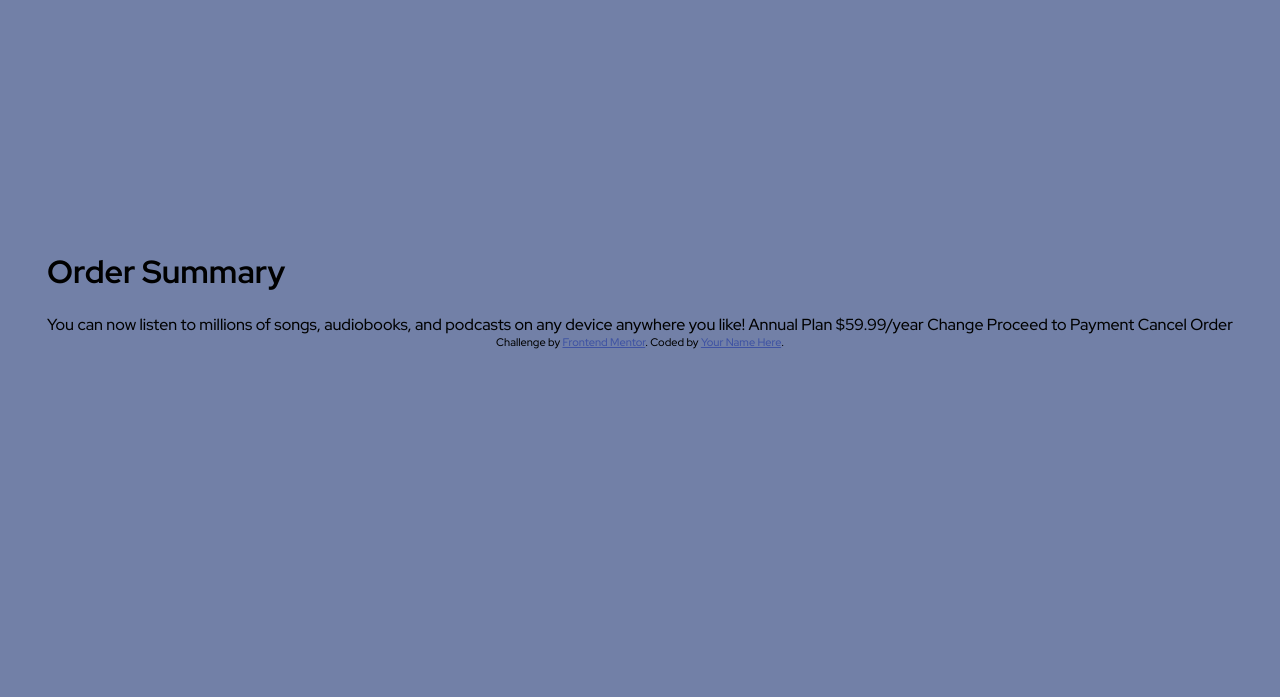
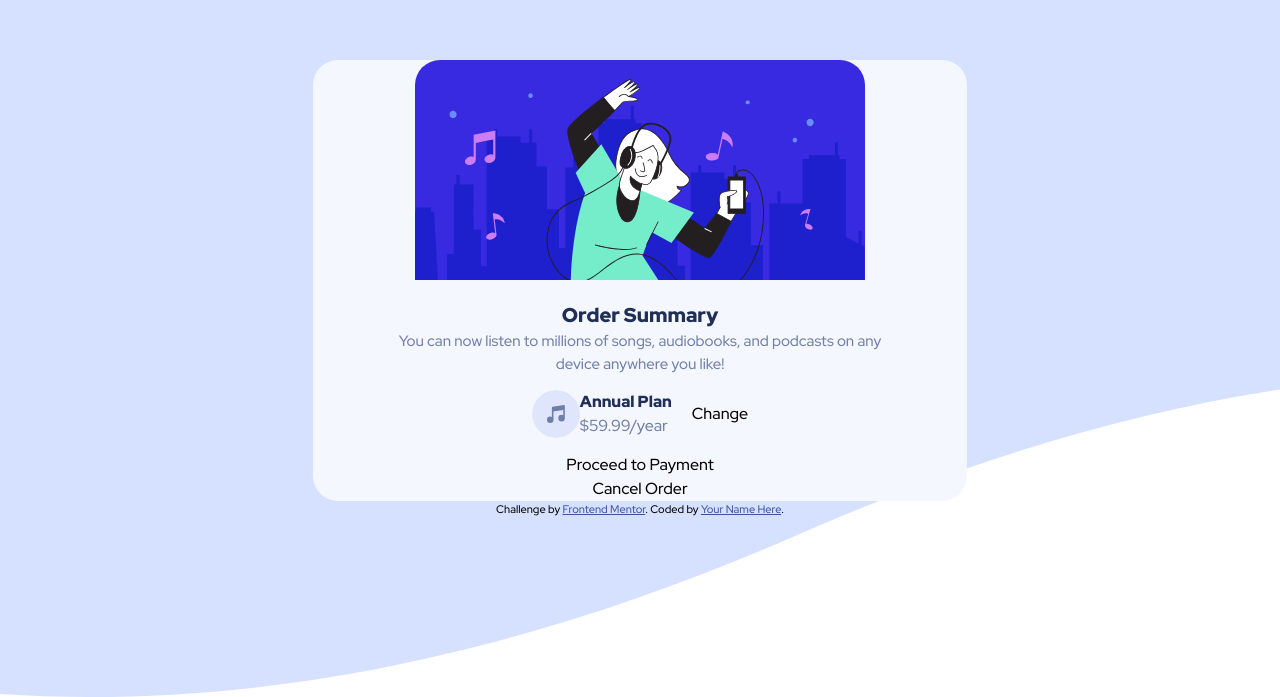
Before and after one commit to TotallySly/103.-FRONTEND-MENTOR--order-summary-component--html-css, a plain HTML site: page index.html in a window 1280 px wide. Shown: the part 119-816 px from the top of the page. Drawn offline with Linux system fonts and the light colour scheme.

Commit message:
Made changes to CSS but forgot to push to GitHub

```diff
--- a/index.html
+++ b/index.html
@@ -9,8 +9,20 @@
     </head>
     <body>
         <main class="container">
-            <h1>Order Summary</h1>
-            You can now listen to millions of songs, audiobooks, and podcasts on any device anywhere you like! Annual Plan $59.99/year Change Proceed to Payment Cancel Order
+            <img src="images/illustration-hero.svg" alt="Hero Image of a lady listening to music via headphones" />
+            <div class="heading--container">
+                <h1>Order Summary</h1>
+            </div>
+            <div class="description--container">
+                <p>You can now listen to millions of songs, audiobooks, and podcasts on any device anywhere you like!</p>
+            </div>
+            <div class="plan--container">
+                <img src="images/icon-music.svg" alt="" />
+                <div class="plan--flex"><span class="annual--plan">Annual Plan</span> <span class="annual--cost">$59.99/year</span></div>
+                Change
+            </div>
+            <div>Proceed to Payment</div>
+            <div>Cancel Order</div>
         </main>
         <div class="attribution">Challenge by <a href="https://www.frontendmentor.io?ref=challenge" target="_blank">Frontend Mentor</a>. Coded by <a href="#">Your Name Here</a>.</div>
     </body>
--- a/style.css
+++ b/style.css
@@ -16,7 +16,7 @@ var colours:
 var(--pale-blue);
 var(--bright-blue);
 var(--v-pale-blue);
-var(--unsaturated-blue);
+var(--unsaturated-blue)
 var(--dark-blue)
 */
 
@@ -33,7 +33,80 @@ body {
     height: 100vh;
     overflow: hidden;
     font-size: 1.6rem;
-    background-color: var(--unsaturated-blue);
+    line-height: 1.5;
+    background-image: url(/images/pattern-background-mobile.svg);
+    background-size: cover;
+    background-repeat: no-repeat;
+}
+
+.container {
+    display: flex;
+    flex-direction: column;
+    align-items: center;
+    max-width: 85%;
+    background-color: var(--v-pale-blue);
+    border-radius: 25px;
+}
+
+.container img {
+    max-width: 100%;
+    border-radius: 25px 25px 0 0;
+}
+
+.heading--container {
+    display: flex;
+    justify-content: center;
+    margin-top: 2rem;
+}
+
+.heading--container h1 {
+    font-size: 2rem;
+    font-weight: 900;
+    color: var(--dark-blue);
+    margin: 0;
+}
+
+.description--container {
+    max-width: 80%;
+    text-align: center;
+    color: var(--unsaturated-blue);
+    margin: 0;
+    font-size: 1.5rem;
+}
+
+.description--container p {
+    margin: 0;
+}
+
+.plan--container {
+    display: flex;
+    align-items: center;
+    background-color: var(--v-pale-blue);
+    max-width: 95%;
+    padding-top: 1.5rem;
+    padding-left: 2rem;
+    padding-right: 2rem;
+    padding-bottom: 1.5rem;
+    border-radius: 15px;
+}
+
+.plan--container img {
+    border-radius: 50%;
+}
+
+.plan--flex {
+    display: flex;
+    flex-direction: column;
+    padding-right: 2rem;
+}
+
+.annual--plan {
+    font-weight: 900;
+    color: var(--dark-blue);
+}
+
+.annual--cost {
+    color: var(--unsaturated-blue);
 }
 
 .attribution {
```
